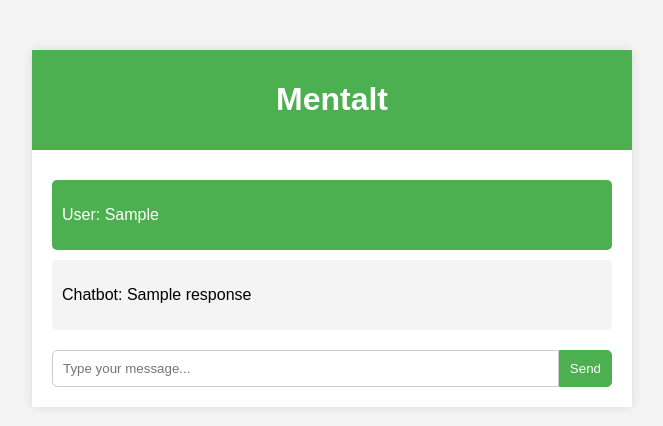
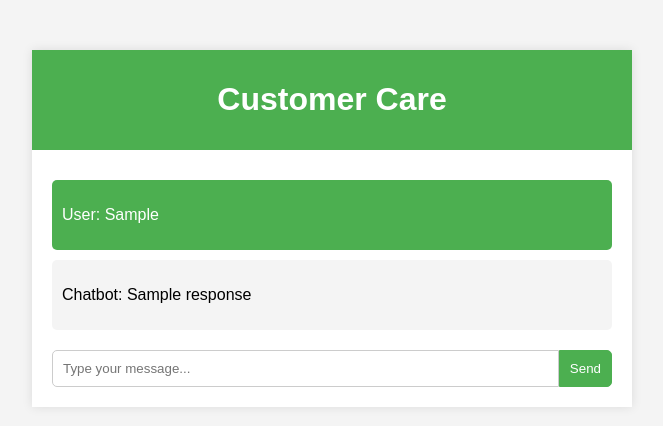
Before and after one commit to yusuf1990/Mental-health-chat-bot, a Flask app: template templates/chat.html in a window 1280 px wide. Shown: the top 426 px of the page, without its empty margins (308-971 px from the left). Run offline with Flask 3, Linux system fonts and the light colour scheme; the template is opened without the code that fills it: most values are stand-ins (such as "Sample title", 1, 10 or a date in 2020).

Commit message:
Update chat.html

```diff
--- a/templates/chat.html
+++ b/templates/chat.html
@@ -3,13 +3,13 @@
 <head>
     <meta charset="UTF-8">
     <meta name="viewport" content="width=device-width, initial-scale=1.0">
-    <title>Mental Health Chatbot</title>
+    <title>CustomerService</title>
     <link rel="stylesheet" href="static/style.css">
 </head>
 <body>
     <div class="chat-container">
         <div class="chat-header">
-            <h1>Mentalt</h1>
+            <h1>Customer Care</h1>
         </div>
         <div class="chat-body">
             <div class="user-message">
```
